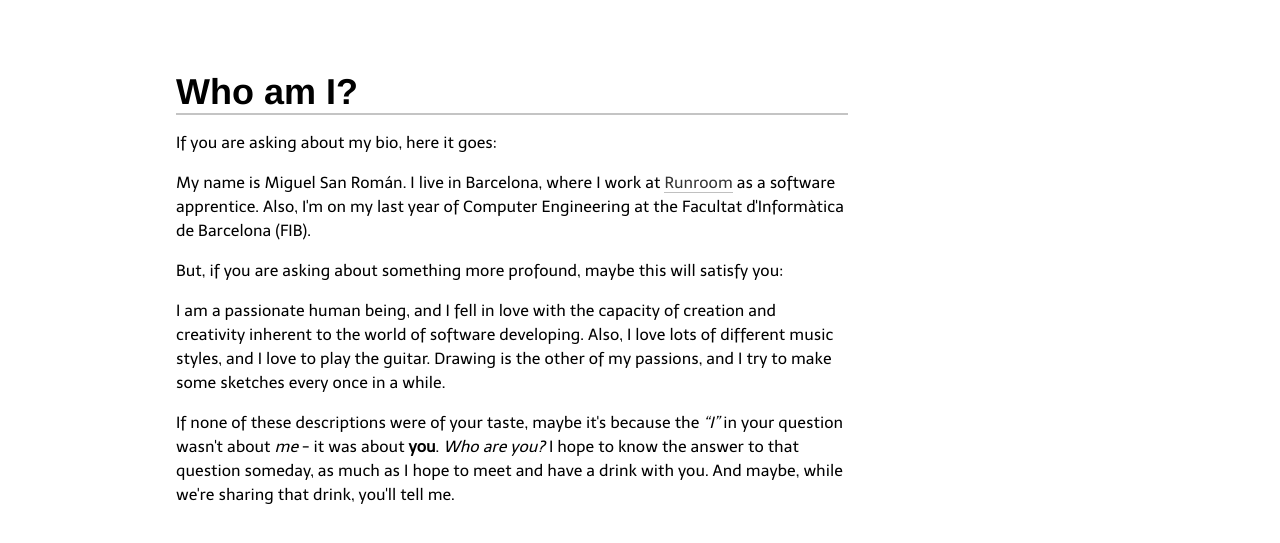
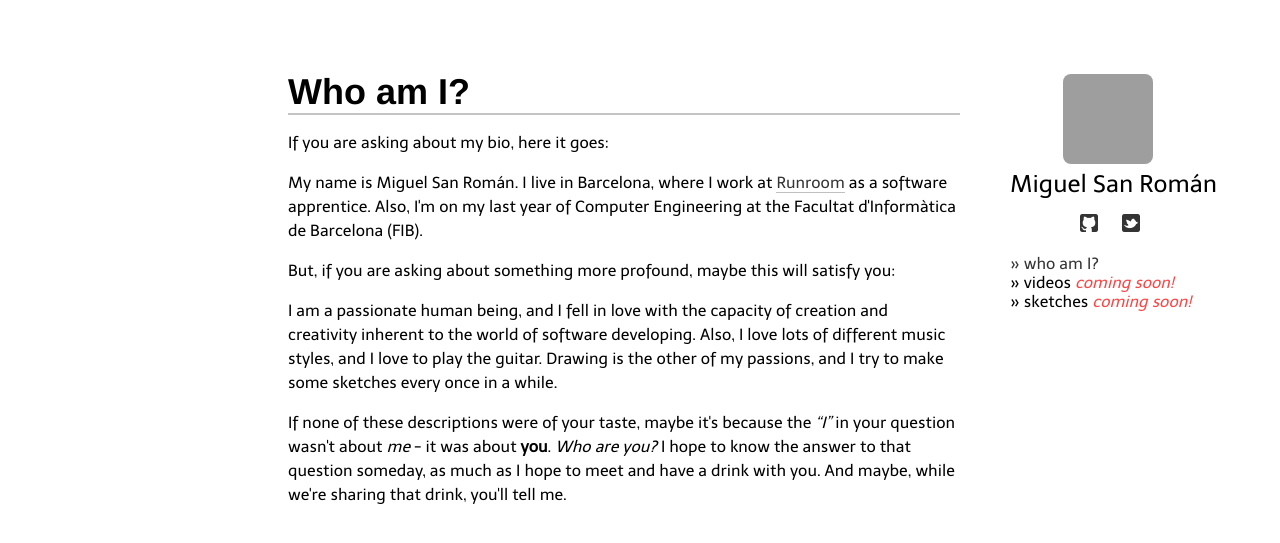
Before and after one commit to msanroman/msanroman.github.com, a Jekyll site: the page built from about.html, in a window 1280 px wide. Shown: the top 543 px of the page. Built offline with Jekyll 4.4.1, drawn with Linux system fonts in a browser that asks for light colours; nearby versions of some CDN libraries; some web fonts are replaced; Markdown is read by kramdown in place of the engine named in the settings; grey boxes are pictures that could not be loaded.

Commit message:
Forgot to put max-width on media query constraint on global.html

```diff
--- a/_layouts/global.html
+++ b/_layouts/global.html
@@ -4,7 +4,7 @@
         <meta name="author" content="Miguel San Rom&aacute;n">
         <link href='http://fonts.googleapis.com/css?family=Quando|Telex' rel='stylesheet' type='text/css'>
         <link href="../css/style.css" rel="stylesheet" media="screen and (min-width:1200px)">
-        <link href="../css/medium.css" rel="stylesheet" media="screen and (min-width:1200px)">
+        <link href="../css/medium.css" rel="stylesheet" media="screen and (max-width:1199px)">
         <link href="../css/font-awesome.css" rel="stylesheet" media="screen">
         <!--[if IE 7]>
             <link href="/css/font-awesome-ie7.css" rel="stylesheet" media="screen">
```
